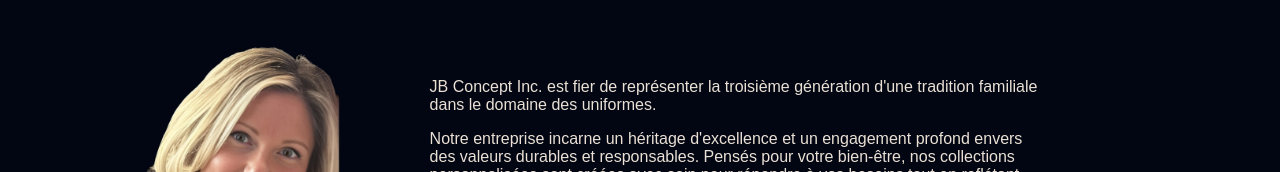
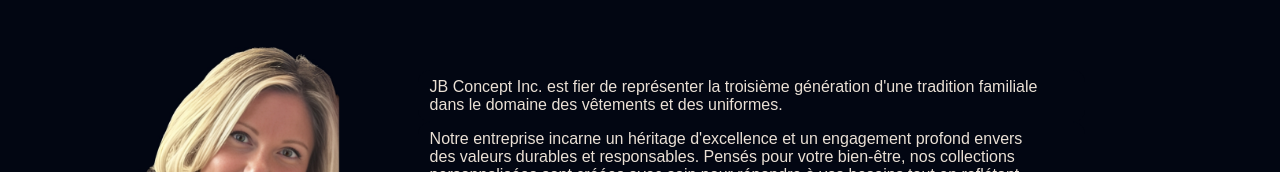
Before and after one commit to Fable54321/jb-concept, a React (Vite) app: page /a_propos in a window 1280 px wide. Shown: the part 401-573 px from the top of the page. Built offline with nearby package versions, Linux system fonts and the light colour scheme; a web font is replaced by a local one.

Commit message:
first commit

```diff
--- a/src/App/Root/About/About.module.scss
+++ b/src/App/Root/About/About.module.scss
@@ -45,6 +45,7 @@
       display: flex;
       flex-direction: column;
       align-items: center;
+
 
       @media(min-width: $mw-mobile) {
         flex-direction: row;
@@ -135,7 +136,7 @@
    &__text--wrapper {
        width: min(92%, 560px);
 
-       //padding-bottom: $sz-200;
+
 
        display: flex;
        flex-direction: column;
@@ -165,7 +166,7 @@
 
        @media(min-width: $mw-mobile) {
         width: 90%;
-        font-size: $fs-100;
+        font-size: max($fs-100, 1vw);
        }
 
        &--deco {
--- a/src/App/Root/About/About.tsx
+++ b/src/App/Root/About/About.tsx
@@ -29,7 +29,7 @@ const About = () => {
         <div className={styles["about__content__text--wrapper"]}>
           <p className={styles["about__content__text"]}>
             JB Concept Inc. est fier de représenter la troisième génération d'une
-            tradition familiale dans le domaine des uniformes.
+            tradition familiale dans le domaine des vêtements et des uniformes.
           </p>
           <div className={styles["about__content__text--deco"]}></div>
           <p className={styles["about__content__text"]}>
```
Also changed, not shown: 1 other file (tests, documents, lock files or other folders).
